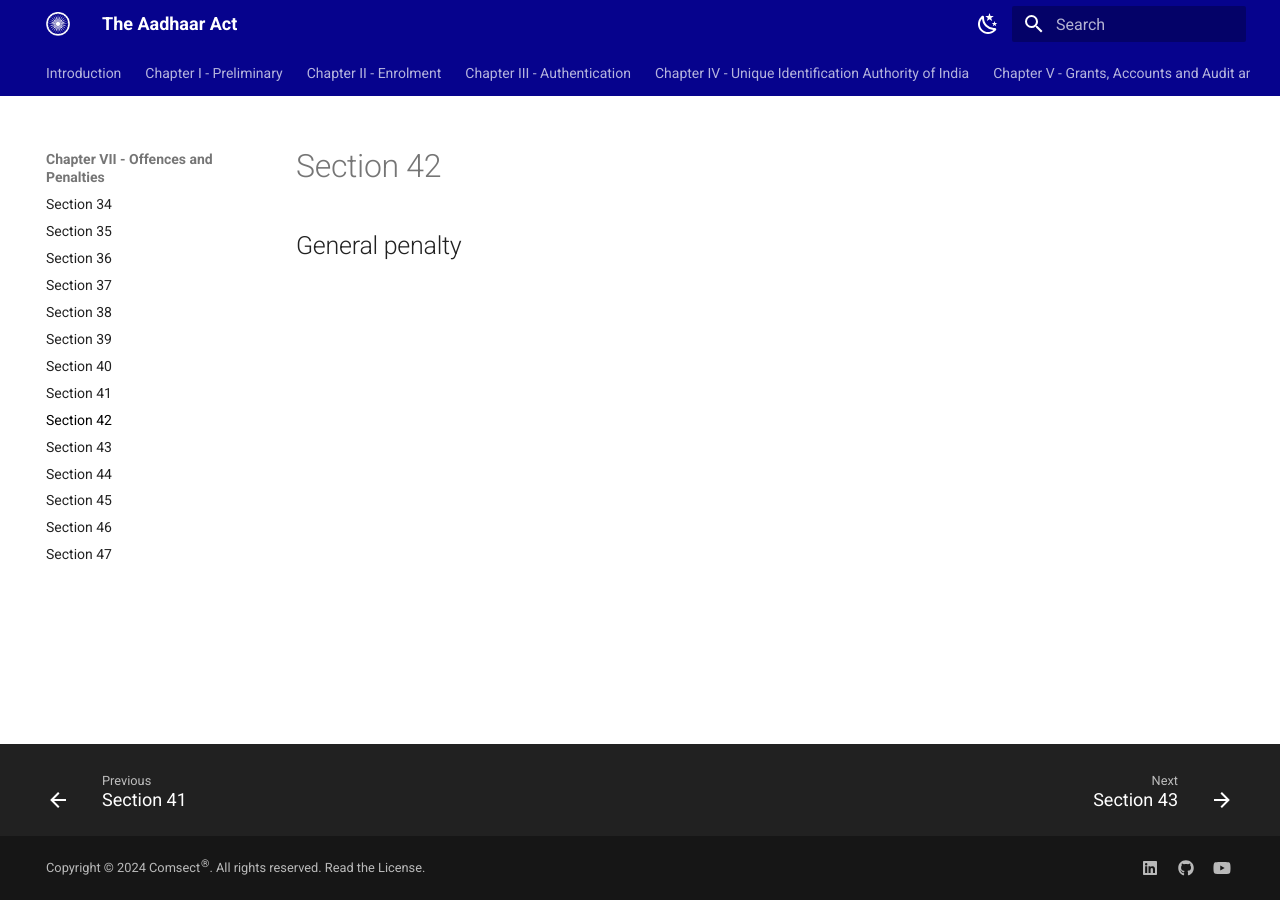
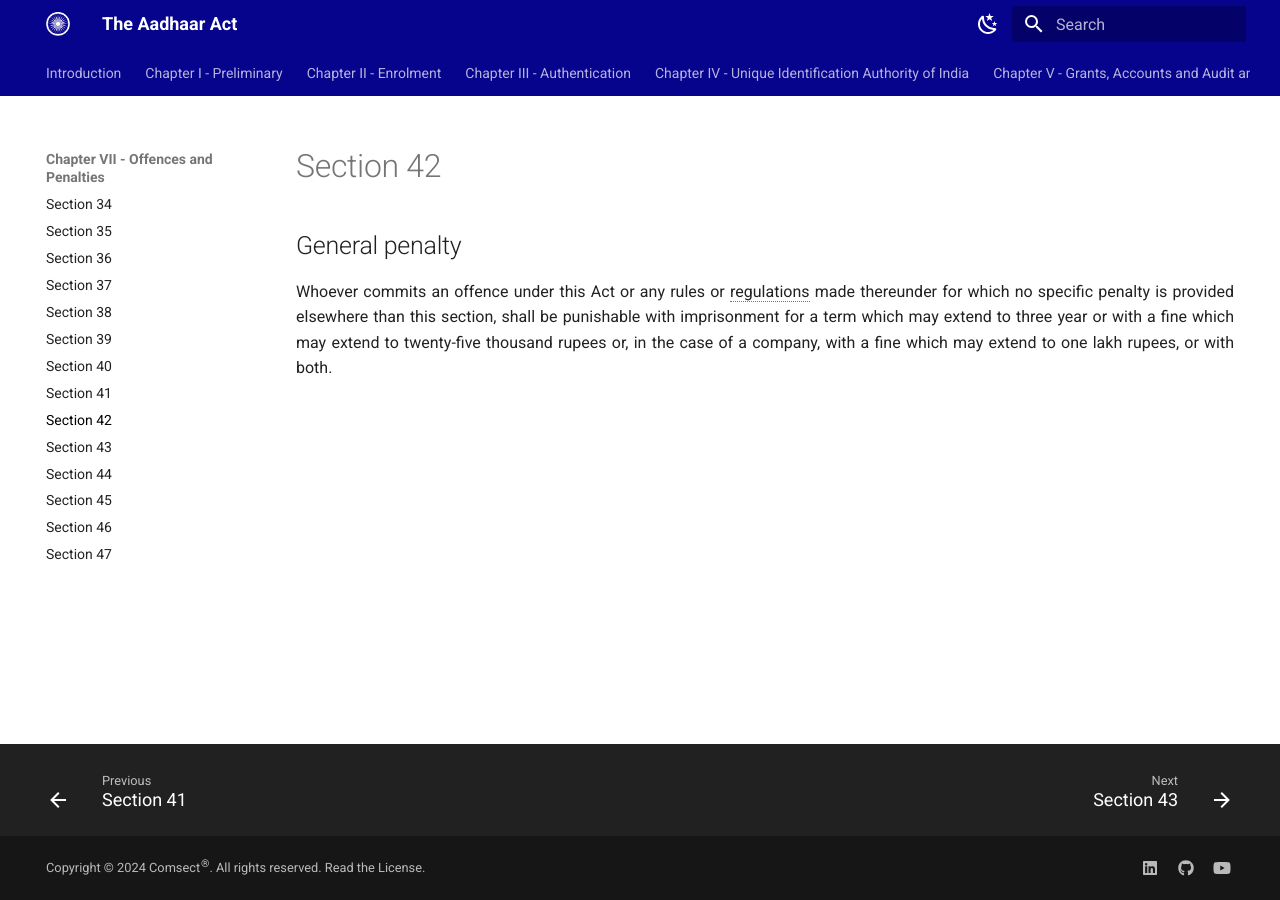
Before and after one commit to comsect/aadhaar-act, an MkDocs documentation site: the page built from docs/en/42.md, in a window 1280 px wide. Built offline with MkDocs 1.6.1 and Material for MkDocs 9.7.7, drawn with Linux system fonts in a browser that asks for light colours.

Commit message:
add section-forty-two

```diff
--- a/docs/en/42.md
+++ b/docs/en/42.md
@@ -5,3 +5,5 @@
 ---
 
 ## General penalty
+
+Whoever commits an offence under this Act or any rules or regulations made thereunder for which no specific penalty is provided elsewhere than this section, shall be punishable with imprisonment for a term which may extend to three year or with a fine which may extend to twenty-five thousand rupees or, in the case of a company, with a fine which may extend to one lakh rupees, or with both.
```
